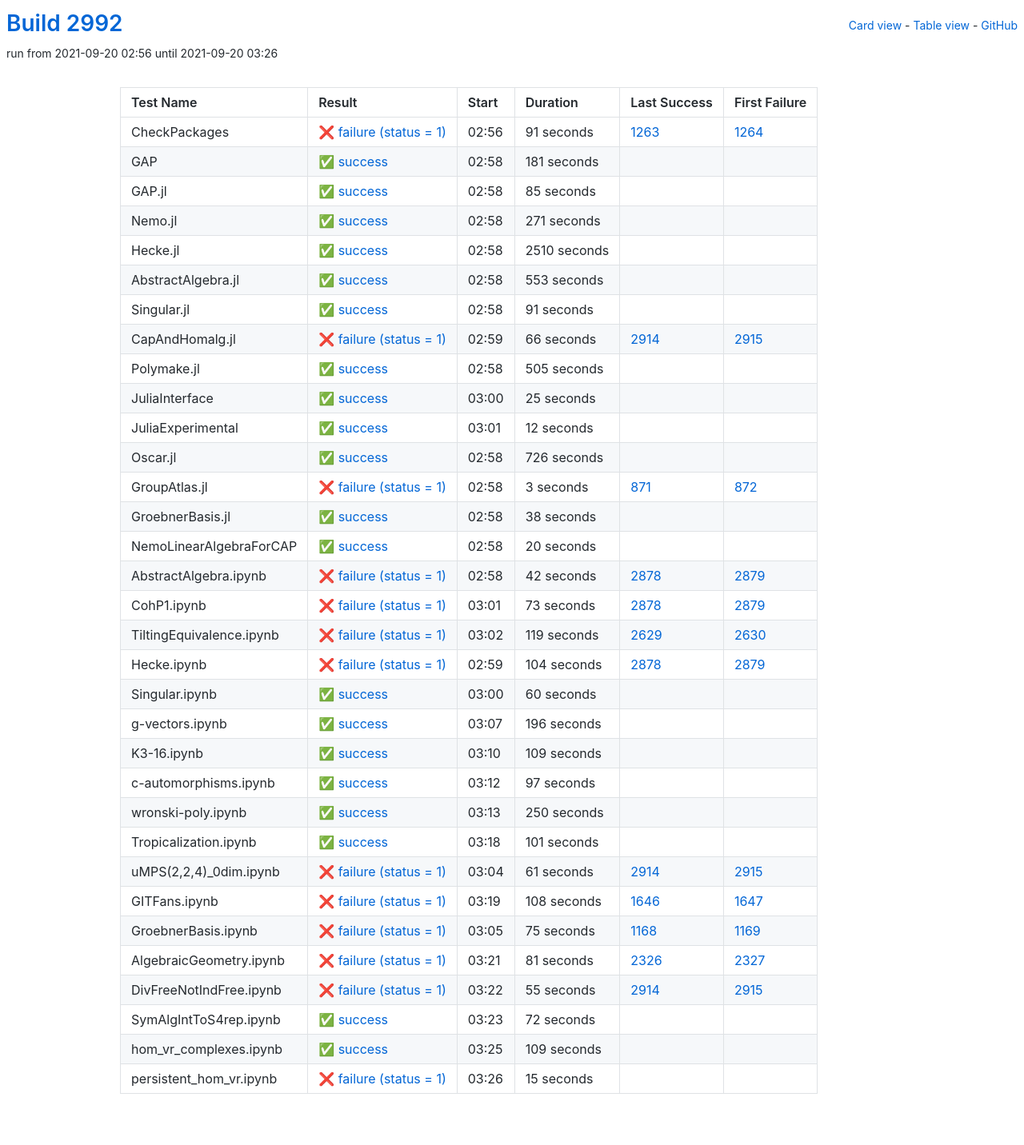
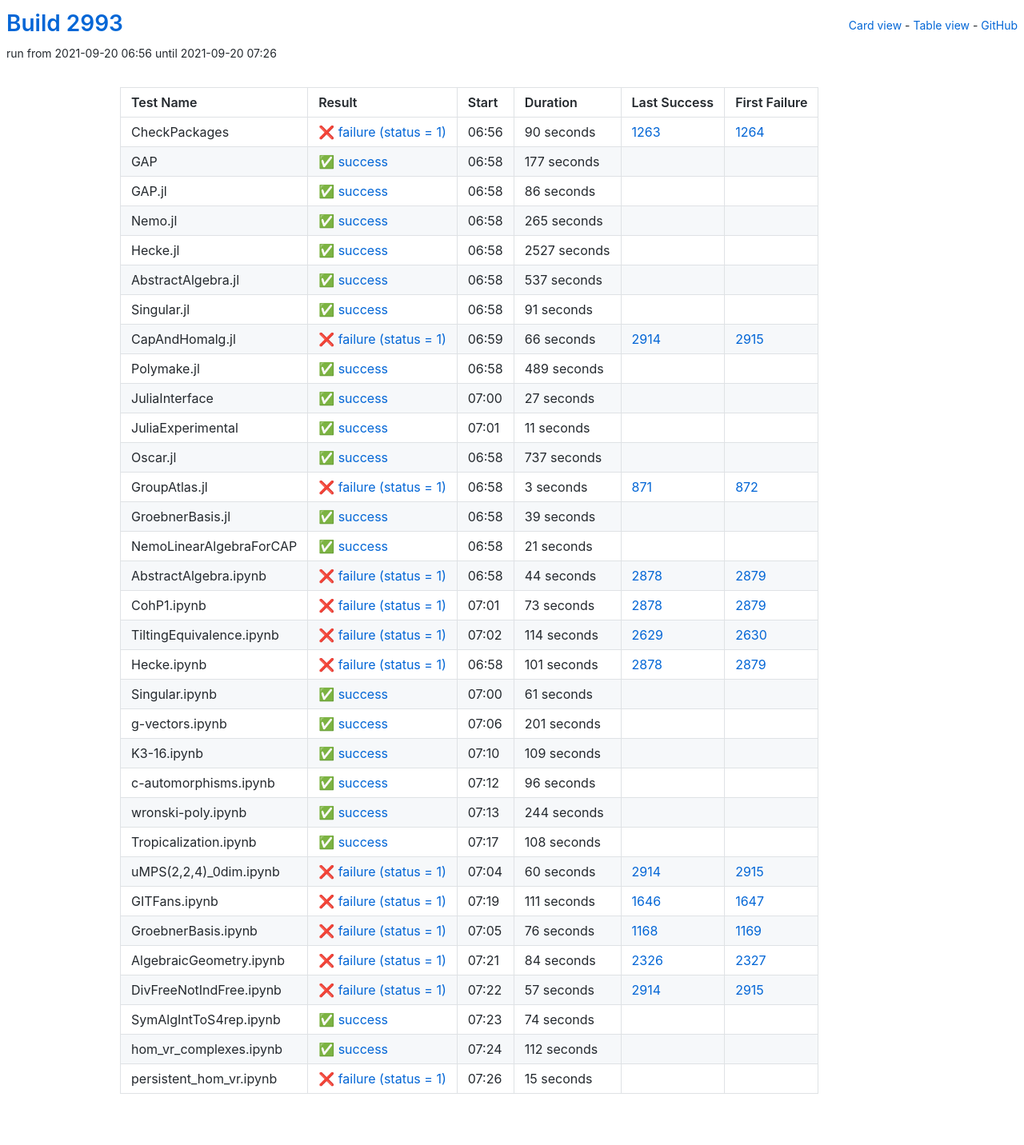
Before and after one commit to oscar-system/oscar-ci-status-stable, a Jekyll site: the page built from table.html, in a window 1280 px wide. Shown: the whole page at 80% size. Built offline with Jekyll 4.4.1, drawn with Linux system fonts in a browser that asks for light colours.

Commit message:
Build #2993

```diff
--- a/_data/ci.yml
+++ b/_data/ci.yml
@@ -1,6 +1,6 @@
 ---
-build: 2992
-build_url: https://oscarci.mathematik.uni-kl.de/job/oscar-stable/2992/
+build: 2993
+build_url: https://oscarci.mathematik.uni-kl.de/job/oscar-stable/2993/
 job: oscar-stable
 organization: oscar-system
 repo: oscar-ci-status-stable
@@ -8,80 +8,80 @@ repourl: https://github.com/oscar-system/oscar-ci-status-stable
 tests:
 - name: CheckPackages
   id: checkpackages
-  log: https://oscarci.mathematik.uni-kl.de/job/oscar-stable/2992/artifact/logs/build-2992/CheckPackages.log
-  start: 2021-09-20 02:56
+  log: https://oscarci.mathematik.uni-kl.de/job/oscar-stable/2993/artifact/logs/build-2993/CheckPackages.log
+  start: 2021-09-20 06:56
   success: false
   exitcode: 1
   status: failure
-  duration: 91
+  duration: 90
   last_success: 1263
   last_success_url: https://oscarci.mathematik.uni-kl.de/job/oscar-stable/1263/
   first_failure: 1264
   first_failure_url: https://oscarci.mathematik.uni-kl.de/job/oscar-stable/1264/
 - name: GAP
   id: gap
-  log: https://oscarci.mathematik.uni-kl.de/job/oscar-stable/2992/artifact/logs/build-2992/GAP.log
-  start: 2021-09-20 02:58
+  log: https://oscarci.mathematik.uni-kl.de/job/oscar-stable/2993/artifact/logs/build-2993/GAP.log
+  start: 2021-09-20 06:58
   success: true
   exitcode: 0
   status: success
-  duration: 181
+  duration: 177
   last_success: false
   last_success_url:
   first_failure: false
   first_failure_url:
 - name: GAP.jl
   id: gap-jl
-  log: https://oscarci.mathematik.uni-kl.de/job/oscar-stable/2992/artifact/logs/build-2992/GAP.jl.log
-  start: 2021-09-20 02:58
+  log: https://oscarci.mathematik.uni-kl.de/job/oscar-stable/2993/artifact/logs/build-2993/GAP.jl.log
+  start: 2021-09-20 06:58
   success: true
   exitcode: 0
   status: success
-  duration: 85
+  duration: 86
   last_success: false
   last_success_url:
   first_failure: false
   first_failure_url:
 - name: Nemo.jl
   id: nemo-jl
-  log: https://oscarci.mathematik.uni-kl.de/job/oscar-stable/2992/artifact/logs/build-2992/Nemo.jl.log
-  start: 2021-09-20 02:58
+  log: https://oscarci.mathematik.uni-kl.de/job/oscar-stable/2993/artifact/logs/build-2993/Nemo.jl.log
+  start: 2021-09-20 06:58
   success: true
   exitcode: 0
   status: success
-  duration: 271
+  duration: 265
   last_success: false
   last_success_url:
   first_failure: false
   first_failure_url:
 - name: Hecke.jl
   id: hecke-jl
-  log: https://oscarci.mathematik.uni-kl.de/job/oscar-stable/2992/artifact/logs/build-2992/Hecke.jl.log
-  start: 2021-09-20 02:58
+  log: https://oscarci.mathematik.uni-kl.de/job/oscar-stable/2993/artifact/logs/build-2993/Hecke.jl.log
+  start: 2021-09-20 06:58
   success: true
   exitcode: 0
   status: success
-  duration: 2510
+  duration: 2527
   last_success: false
   last_success_url:
   first_failure: false
   first_failure_url:
 - name: AbstractAlgebra.jl
   id: abstractalgebra-jl
-  log: https://oscarci.mathematik.uni-kl.de/job/oscar-stable/2992/artifact/logs/build-2992/AbstractAlgebra.jl.log
-  start: 2021-09-20 02:58
+  log: https://oscarci.mathematik.uni-kl.de/job/oscar-stable/2993/artifact/logs/build-2993/AbstractAlgebra.jl.log
+  start: 2021-09-20 06:58
   success: true
   exitcode: 0
   status: success
-  duration: 553
+  duration: 537
   last_success: false
   last_success_url:
   first_failure: false
   first_failure_url:
 - name: Singular.jl
   id: singular-jl
-  log: https://oscarci.mathematik.uni-kl.de/job/oscar-stable/2992/artifact/logs/build-2992/Singular.jl.log
-  start: 2021-09-20 02:58
+  log: https://oscarci.mathematik.uni-kl.de/job/oscar-stable/2993/artifact/logs/build-2993/Singular.jl.log
+  start: 2021-09-20 06:58
   success: true
   exitcode: 0
   status: success
@@ -92,8 +92,8 @@ tests:
   first_failure_url:
 - name: CapAndHomalg.jl
   id: capandhomalg-jl
-  log: https://oscarci.mathematik.uni-kl.de/job/oscar-stable/2992/artifact/logs/build-2992/CapAndHomalg.jl.log
-  start: 2021-09-20 02:59
+  log: https://oscarci.mathematik.uni-kl.de/job/oscar-stable/2993/artifact/logs/build-2993/CapAndHomalg.jl.log
+  start: 2021-09-20 06:59
   success: false
   exitcode: 1
   status: failure
@@ -104,56 +104,56 @@ tests:
   first_failure_url: https://oscarci.mathematik.uni-kl.de/job/oscar-stable/2915/
 - name: Polymake.jl
   id: polymake-jl
-  log: https://oscarci.mathematik.uni-kl.de/job/oscar-stable/2992/artifact/logs/build-2992/Polymake.jl.log
-  start: 2021-09-20 02:58
+  log: https://oscarci.mathematik.uni-kl.de/job/oscar-stable/2993/artifact/logs/build-2993/Polymake.jl.log
+  start: 2021-09-20 06:58
   success: true
   exitcode: 0
   status: success
-  duration: 505
+  duration: 489
   last_success: false
   last_success_url:
   first_failure: false
   first_failure_url:
 - name: JuliaInterface
   id: juliainterface
-  log: https://oscarci.mathematik.uni-kl.de/job/oscar-stable/2992/artifact/logs/build-2992/JuliaInterface.log
-  start: 2021-09-20 03:00
+  log: https://oscarci.mathematik.uni-kl.de/job/oscar-stable/2993/artifact/logs/build-2993/JuliaInterface.log
+  start: 2021-09-20 07:00
   success: true
   exitcode: 0
   status: success
-  duration: 25
+  duration: 27
   last_success: false
   last_success_url:
   first_failure: false
   first_failure_url:
 - name: JuliaExperimental
   id: juliaexperimental
-  log: https://oscarci.mathematik.uni-kl.de/job/oscar-stable/2992/artifact/logs/build-2992/JuliaExperimental.log
-  start: 2021-09-20 03:01
+  log: https://oscarci.mathematik.uni-kl.de/job/oscar-stable/2993/artifact/logs/build-2993/JuliaExperimental.log
+  start: 2021-09-20 07:01
   success: true
   exitcode: 0
   status: success
-  duration: 12
+  duration: 11
   last_success: false
   last_success_url:
   first_failure: false
   first_failure_url:
 - name: Oscar.jl
   id: oscar-jl
-  log: https://oscarci.mathematik.uni-kl.de/job/oscar-stable/2992/artifact/logs/build-2992/Oscar.jl.log
-  start: 2021-09-20 02:58
+  log: https://oscarci.mathematik.uni-kl.de/job/oscar-stable/2993/artifact/logs/build-2993/Oscar.jl.log
+  start: 2021-09-20 06:58
   success: true
   exitcode: 0
   status: success
-  duration: 726
+  duration: 737
   last_success: false
   last_success_url:
   first_failure: false
   first_failure_url:
 - name: GroupAtlas.jl
   id: groupatlas-jl
-  log: https://oscarci.mathematik.uni-kl.de/job/oscar-stable/2992/artifact/logs/build-2992/GroupAtlas.jl.log
-  start: 2021-09-20 02:58
+  log: https://oscarci.mathematik.uni-kl.de/job/oscar-stable/2993/artifact/logs/build-2993/GroupAtlas.jl.log
+  start: 2021-09-20 06:58
   success: false
   exitcode: 1
   status: failure
@@ -164,44 +164,44 @@ tests:
   first_failure_url: https://oscarci.mathematik.uni-kl.de/job/oscar-stable/872/
 - name: GroebnerBasis.jl
   id: groebnerbasis-jl
-  log: https://oscarci.mathematik.uni-kl.de/job/oscar-stable/2992/artifact/logs/build-2992/GroebnerBasis.jl.log
-  start: 2021-09-20 02:58
+  log: https://oscarci.mathematik.uni-kl.de/job/oscar-stable/2993/artifact/logs/build-2993/GroebnerBasis.jl.log
+  start: 2021-09-20 06:58
   success: true
   exitcode: 0
   status: success
-  duration: 38
+  duration: 39
   last_success: false
   last_success_url:
   first_failure: false
   first_failure_url:
 - name: NemoLinearAlgebraForCAP
   id: nemolinearalgebraforcap
-  log: https://oscarci.mathematik.uni-kl.de/job/oscar-stable/2992/artifact/logs/build-2992/NemoLinearAlgebraForCAP.log
-  start: 2021-09-20 02:58
+  log: https://oscarci.mathematik.uni-kl.de/job/oscar-stable/2993/artifact/logs/build-2993/NemoLinearAlgebraForCAP.log
+  start: 2021-09-20 06:58
   success: true
   exitcode: 0
   status: success
-  duration: 20
+  duration: 21
   last_success: false
   last_success_url:
   first_failure: false
   first_failure_url:
 - name: AbstractAlgebra.ipynb
   id: abstractalgebra-ipynb
-  log: https://oscarci.mathematik.uni-kl.de/job/oscar-stable/2992/artifact/logs/build-2992/AbstractAlgebra.ipynb.log
-  start: 2021-09-20 02:58
+  log: https://oscarci.mathematik.uni-kl.de/job/oscar-stable/2993/artifact/logs/build-2993/AbstractAlgebra.ipynb.log
+  start: 2021-09-20 06:58
   success: false
   exitcode: 1
   status: failure
-  duration: 42
+  duration: 44
   last_success: 2878
   last_success_url: https://oscarci.mathematik.uni-kl.de/job/oscar-stable/2878/
   first_failure: 2879
   first_failure_url: https://oscarci.mathematik.uni-kl.de/job/oscar-stable/2879/
 - name: CohP1.ipynb
   id: cohp1-ipynb
-  log: https://oscarci.mathematik.uni-kl.de/job/oscar-stable/2992/artifact/logs/build-2992/CohP1.ipynb.log
-  start: 2021-09-20 03:01
+  log: https://oscarci.mathematik.uni-kl.de/job/oscar-stable/2993/artifact/logs/build-2993/CohP1.ipynb.log
+  start: 2021-09-20 07:01
   success: false
   exitcode: 1
   status: failure
@@ -212,56 +212,56 @@ tests:
   first_failure_url: https://oscarci.mathematik.uni-kl.de/job/oscar-stable/2879/
 - name: TiltingEquivalence.ipynb
   id: tiltingequivalence-ipynb
-  log: https://oscarci.mathematik.uni-kl.de/job/oscar-stable/2992/artifact/logs/build-2992/TiltingEquivalence.ipynb.log
-  start: 2021-09-20 03:02
+  log: https://oscarci.mathematik.uni-kl.de/job/oscar-stable/2993/artifact/logs/build-2993/TiltingEquivalence.ipynb.log
+  start: 2021-09-20 07:02
   success: false
   exitcode: 1
   status: failure
-  duration: 119
+  duration: 114
   last_success: 2629
   last_success_url: https://oscarci.mathematik.uni-kl.de/job/oscar-stable/2629/
   first_failure: 2630
   first_failure_url: https://oscarci.mathematik.uni-kl.de/job/oscar-stable/2630/
 - name: Hecke.ipynb
   id: hecke-ipynb
-  log: https://oscarci.mathematik.uni-kl.de/job/oscar-stable/2992/artifact/logs/build-2992/Hecke.ipynb.log
-  start: 2021-09-20 02:59
+  log: https://oscarci.mathematik.uni-kl.de/job/oscar-stable/2993/artifact/logs/build-2993/Hecke.ipynb.log
+  start: 2021-09-20 06:58
   success: false
   exitcode: 1
   status: failure
-  duration: 104
+  duration: 101
   last_success: 2878
   last_success_url: https://oscarci.mathematik.uni-kl.de/job/oscar-stable/2878/
   first_failure: 2879
   first_failure_url: https://oscarci.mathematik.uni-kl.de/job/oscar-stable/2879/
 - name: Singular.ipynb
   id: singular-ipynb
-  log: https://oscarci.mathematik.uni-kl.de/job/oscar-stable/2992/artifact/logs/build-2992/Singular.ipynb.log
-  start: 2021-09-20 03:00
+  log: https://oscarci.mathematik.uni-kl.de/job/oscar-stable/2993/artifact/logs/build-2993/Singular.ipynb.log
+  start: 2021-09-20 07:00
   success: true
   exitcode: 0
   status: success
-  duration: 60
+  duration: 61
   last_success: false
   last_success_url:
   first_failure: false
   first_failure_url:
 - name: g-vectors.ipynb
   id: g-vectors-ipynb
-  log: https://oscarci.mathematik.uni-kl.de/job/oscar-stable/2992/artifact/logs/build-2992/g-vectors.ipynb.log
-  start: 2021-09-20 03:07
+  log: https://oscarci.mathematik.uni-kl.de/job/oscar-stable/2993/artifact/logs/build-2993/g-vectors.ipynb.log
+  start: 2021-09-20 07:06
   success: true
   exitcode: 0
   status: success
-  duration: 196
+  duration: 201
   last_success: false
   last_success_url:
   first_failure: false
   first_failure_url:
 - name: K3-16.ipynb
   id: k3-16-ipynb
-  log: https://oscarci.mathematik.uni-kl.de/job/oscar-stable/2992/artifact/logs/build-2992/K3-16.ipynb.log
-  start: 2021-09-20 03:10
+  log: https://oscarci.mathematik.uni-kl.de/job/oscar-stable/2993/artifact/logs/build-2993/K3-16.ipynb.log
+  start: 2021-09-20 07:10
   success: true
   exitcode: 0
   status: success
@@ -272,128 +272,128 @@ tests:
   first_failure_url:
 - name: c-automorphisms.ipynb
   id: c-automorphisms-ipynb
-  log: https://oscarci.mathematik.uni-kl.de/job/oscar-stable/2992/artifact/logs/build-2992/c-automorphisms.ipynb.log
-  start: 2021-09-20 03:12
+  log: https://oscarci.mathematik.uni-kl.de/job/oscar-stable/2993/artifact/logs/build-2993/c-automorphisms.ipynb.log
+  start: 2021-09-20 07:12
   success: true
   exitcode: 0
   status: success
-  duration: 97
+  duration: 96
   last_success: false
   last_success_url:
   first_failure: false
   first_failure_url:
 - name: wronski-poly.ipynb
   id: wronski-poly-ipynb
-  log: https://oscarci.mathematik.uni-kl.de/job/oscar-stable/2992/artifact/logs/build-2992/wronski-poly.ipynb.log
-  start: 2021-09-20 03:13
+  log: https://oscarci.mathematik.uni-kl.de/job/oscar-stable/2993/artifact/logs/build-2993/wronski-poly.ipynb.log
+  start: 2021-09-20 07:13
   success: true
   exitcode: 0
   status: success
-  duration: 250
+  duration: 244
   last_success: false
   last_success_url:
   first_failure: false
   first_failure_url:
 - name: Tropicalization.ipynb
   id: tropicalization-ipynb
-  log: https://oscarci.mathematik.uni-kl.de/job/oscar-stable/2992/artifact/logs/build-2992/Tropicalization.ipynb.log
-  start: 2021-09-20 03:18
+  log: https://oscarci.mathematik.uni-kl.de/job/oscar-stable/2993/artifact/logs/build-2993/Tropicalization.ipynb.log
+  start: 2021-09-20 07:17
   success: true
   exitcode: 0
   status: success
-  duration: 101
+  duration: 108
   last_success: false
   last_success_url:
   first_failure: false
   first_failure_url:
 - name: uMPS(2,2,4)_0dim.ipynb
   id: umps-2-2-4-0dim-ipynb
-  log: https://oscarci.mathematik.uni-kl.de/job/oscar-stable/2992/artifact/logs/build-2992/uMPS-2-2-4-_0dim.ipynb.log
-  start: 2021-09-20 03:04
+  log: https://oscarci.mathematik.uni-kl.de/job/oscar-stable/2993/artifact/logs/build-2993/uMPS-2-2-4-_0dim.ipynb.log
+  start: 2021-09-20 07:04
   success: false
   exitcode: 1
   status: failure
-  duration: 61
+  duration: 60
   last_success: 2914
   last_success_url: https://oscarci.mathematik.uni-kl.de/job/oscar-stable/2914/
   first_failure: 2915
   first_failure_url: https://oscarci.mathematik.uni-kl.de/job/oscar-stable/2915/
 - name: GITFans.ipynb
   id: gitfans-ipynb
-  log: https://oscarci.mathematik.uni-kl.de/job/oscar-stable/2992/artifact/logs/build-2992/GITFans.ipynb.log
-  start: 2021-09-20 03:19
+  log: https://oscarci.mathematik.uni-kl.de/job/oscar-stable/2993/artifact/logs/build-2993/GITFans.ipynb.log
+  start: 2021-09-20 07:19
   success: false
   exitcode: 1
   status: failure
-  duration: 108
+  duration: 111
   last_success: 1646
   last_success_url: https://oscarci.mathematik.uni-kl.de/job/oscar-stable/1646/
   first_failure: 1647
   first_failure_url: https://oscarci.mathematik.uni-kl.de/job/oscar-stable/1647/
 - name: GroebnerBasis.ipynb
   id: groebnerbasis-ipynb
-  log: https://oscarci.mathematik.uni-kl.de/job/oscar-stable/2992/artifact/logs/build-2992/GroebnerBasis.ipynb.log
-  start: 2021-09-20 03:05
+  log: https://oscarci.mathematik.uni-kl.de/job/oscar-stable/2993/artifact/logs/build-2993/GroebnerBasis.ipynb.log
+  start: 2021-09-20 07:05
   success: false
   exitcode: 1
   status: failure
-  duration: 75
+  duration: 76
   last_success: 1168
   last_success_url: https://oscarci.mathematik.uni-kl.de/job/oscar-stable/1168/
   first_failure: 1169
   first_failure_url: https://oscarci.mathematik.uni-kl.de/job/oscar-stable/1169/
 - name: AlgebraicGeometry.ipynb
   id: algebraicgeometry-ipynb
-  log: https://oscarci.mathematik.uni-kl.de/job/oscar-stable/2992/artifact/logs/build-2992/AlgebraicGeometry.ipynb.log
-  start: 2021-09-20 03:21
+  log: https://oscarci.mathematik.uni-kl.de/job/oscar-stable/2993/artifact/logs/build-2993/AlgebraicGeometry.ipynb.log
+  start: 2021-09-20 07:21
   success: false
   exitcode: 1
   status: failure
-  duration: 81
+  duration: 84
   last_success: 2326
   last_success_url: https://oscarci.mathematik.uni-kl.de/job/oscar-stable/2326/
   first_failure: 2327
   first_failure_url: https://oscarci.mathematik.uni-kl.de/job/oscar-stable/2327/
 - name: DivFreeNotIndFree.ipynb
   id: divfreenotindfree-ipynb
-  log: https://oscarci.mathematik.uni-kl.de/job/oscar-stable/2992/artifact/logs/build-2992/DivFreeNotIndFree.ipynb.log
-  start: 2021-09-20 03:22
+  log: https://oscarci.mathematik.uni-kl.de/job/oscar-stable/2993/artifact/logs/build-2993/DivFreeNotIndFree.ipynb.log
+  start: 2021-09-20 07:22
   success: false
   exitcode: 1
   status: failure
-  duration: 55
+  duration: 57
   last_success: 2914
   last_success_url: https://oscarci.mathematik.uni-kl.de/job/oscar-stable/2914/
   first_failure: 2915
   first_failure_url: https://oscarci.mathematik.uni-kl.de/job/oscar-stable/2915/
 - name: SymAlgIntToS4rep.ipynb
   id: symalginttos4rep-ipynb
-  log: https://oscarci.mathematik.uni-kl.de/job/oscar-stable/2992/artifact/logs/build-2992/SymAlgIntToS4rep.ipynb.log
-  start: 2021-09-20 03:23
+  log: https://oscarci.mathematik.uni-kl.de/job/oscar-stable/2993/artifact/logs/build-2993/SymAlgIntToS4rep.ipynb.log
+  start: 2021-09-20 07:23
   success: true
   exitcode: 0
   status: success
-  duration: 72
+  duration: 74
   last_success: false
   last_success_url:
   first_failure: false
   first_failure_url:
 - name: hom_vr_complexes.ipynb
   id: hom-vr-complexes-ipynb
-  log: https://oscarci.mathematik.uni-kl.de/job/oscar-stable/2992/artifact/logs/build-2992/hom_vr_complexes.ipynb.log
-  start: 2021-09-20 03:25
+  log: https://oscarci.mathematik.uni-kl.de/job/oscar-stable/2993/artifact/logs/build-2993/hom_vr_complexes.ipynb.log
+  start: 2021-09-20 07:24
   success: true
   exitcode: 0
   status: success
-  duration: 109
+  duration: 112
   last_success: false
   last_success_url:
   first_failure: false
   first_failure_url:
 - name: persistent_hom_vr.ipynb
   id: persistent-hom-vr-ipynb
-  log: https://oscarci.mathematik.uni-kl.de/job/oscar-stable/2992/artifact/logs/build-2992/persistent_hom_vr.ipynb.log
-  start: 2021-09-20 03:26
+  log: https://oscarci.mathematik.uni-kl.de/job/oscar-stable/2993/artifact/logs/build-2993/persistent_hom_vr.ipynb.log
+  start: 2021-09-20 07:26
   success: false
   exitcode: 1
   status: failure
```
Also changed, not shown: README.md.
